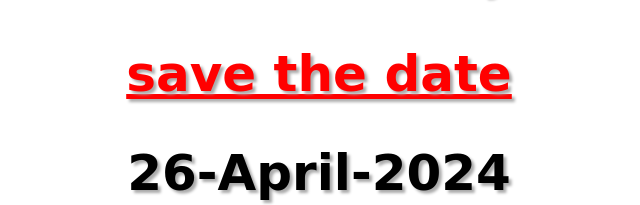
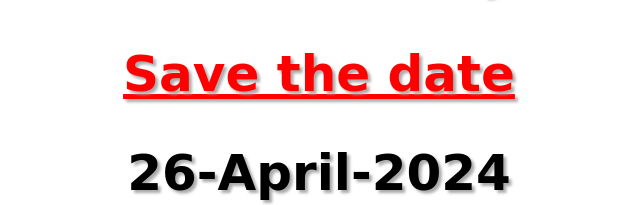
Before and after one commit to Nithinraj-18/con, a plain HTML site: page index.html in a window 1280 px wide. Shown: the part 1955-2160 px from the top of the page, 321-961 px from the left. Drawn offline with Linux system fonts and the light colour scheme.

Commit message:
Update index.html

```diff
--- a/index.html
+++ b/index.html
@@ -35,23 +35,16 @@ font-family:"sofia",sans-serif;
 text-shadow:3px 3px 3px #ababab;
   }
 
-
-
 #first1{
 height:650px;
 background-colorL:pink;
 font-family:"Brush Script MT",cursive;
-
-
-
 }
 
 #first2{
 height:250px;
 background-colorL:pink;
 font-family:"Brush Script MT",cursive;
-
-
 }
 
 #first3{
@@ -71,23 +64,18 @@ font-family:"Brush Script MT",cursive;
 height:250px;
 background-colorL:pink;
 font-family:"Brush Script MT",cursive;
-
 }
 
-
 #first6{
-
 height:250px;
 bottom:200px;
 background-colorL:pink;
 }
-
 </style>
 </head>
 
 <body>
-
-<div class="headding" id="head">
+ <div class="headding" id="head">
 <h1 style="text-align:center;"><b><u>Wedding  Invitation</u></b></h1></br>
 <h1 style="text-align:center;font-style:cursive;font-size:60px;">Specially inviting you</br> & your family....</h1>
 </div>
@@ -103,7 +91,7 @@ Please join in the celebration the beginning of our new life together..</br>Your
 
 
 <div class="main" id="first2">
-<h2 style="font-size:50px; color:red;font-weight:bold";><u>save the date</u></h2> <h2 style="font-size:50px;">26-April-2024</br>Friday</h2>
+<h2 style="font-size:50px; color:red;font-weight:bold";><u>Save the date</u></h2> <h2 style="font-size:50px;">26-April-2024</br>Friday</h2>
 </div>
 
 <div class="main" id="first3">
@@ -115,6 +103,7 @@ Please join in the celebration the beginning of our new life together..</br>Your
 <h2 style="font-size:50px; color:red;font-weight:bold;"><u>Venue</u></br></h2><h2 style="color:black;font-weight:bold;font-size:50px;">
 Bhavasara Samskruthi Bhavana</br>Alkola, Shivamogga.</h2>
 </div>
+</br></br>
 
 
 <div class="main" id="first5">
```
